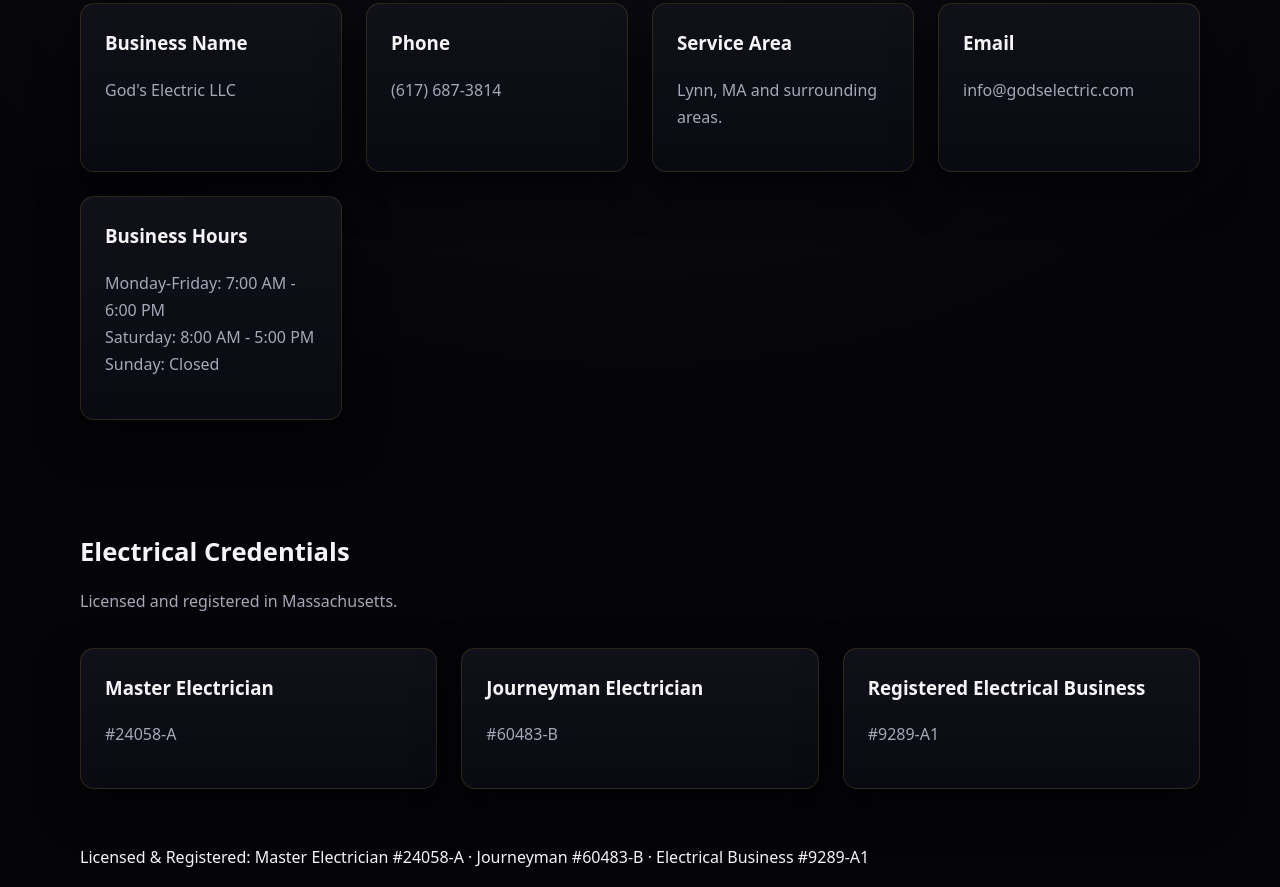
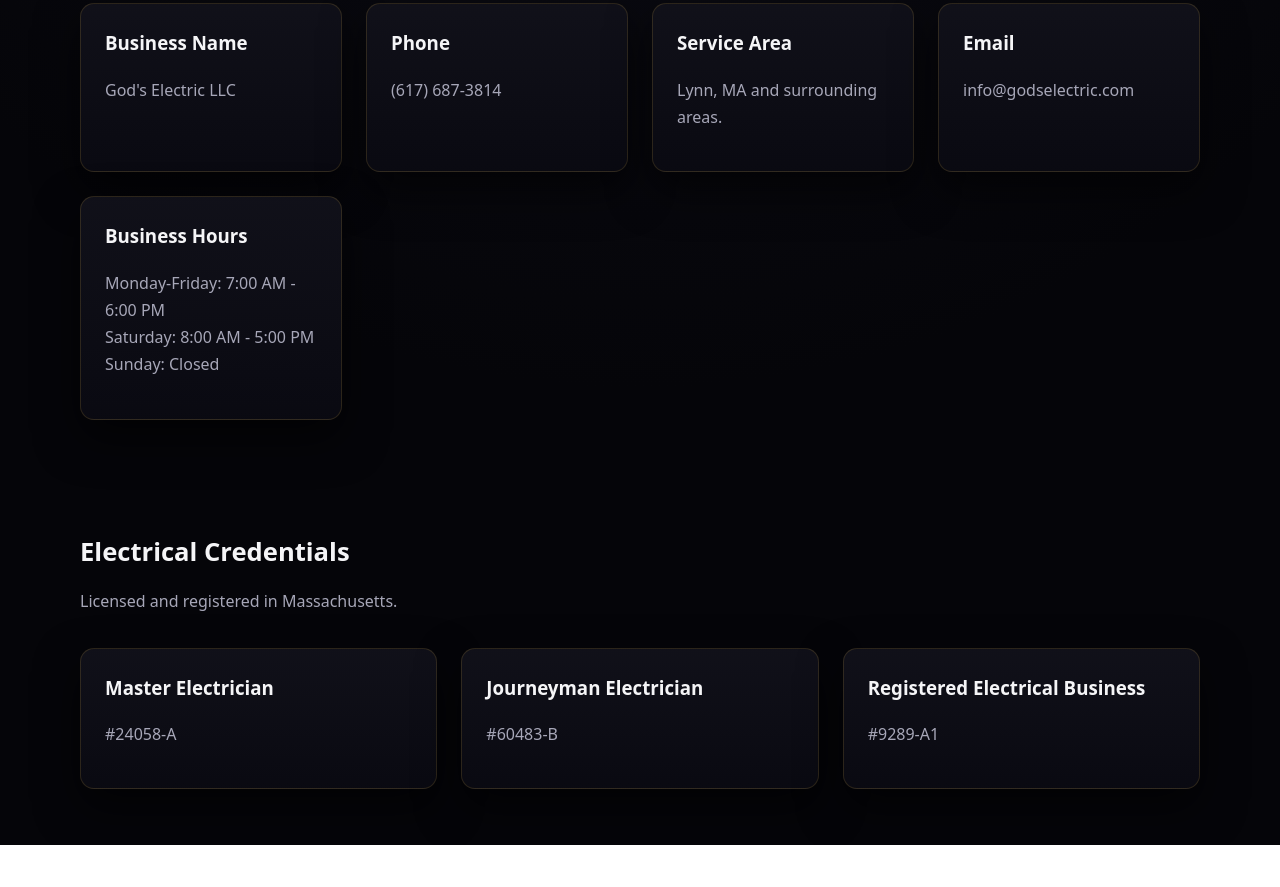
Before and after one commit to godselectricllc-cpu/gods-electric-site, a plain HTML site: page contact.html in a window 1280 px wide. Shown: the part 513-1400 px from the top of the page. After the commit the page ends 1358 px from the top, so only its background shows below. Drawn offline with Linux system fonts and the light colour scheme.

Commit message:
Remove the license footer from the contact page

```diff
--- a/contact.html
+++ b/contact.html
@@ -96,9 +96,5 @@
       </div>
     </div>
   </section>
-
-  <footer class="license-footer">
-    <div class="footer"><p>Licensed &amp; Registered: Master Electrician #24058-A · Journeyman #60483-B · Electrical Business #9289-A1</p></div>
-  </footer>
 </body>
 </html>
```
